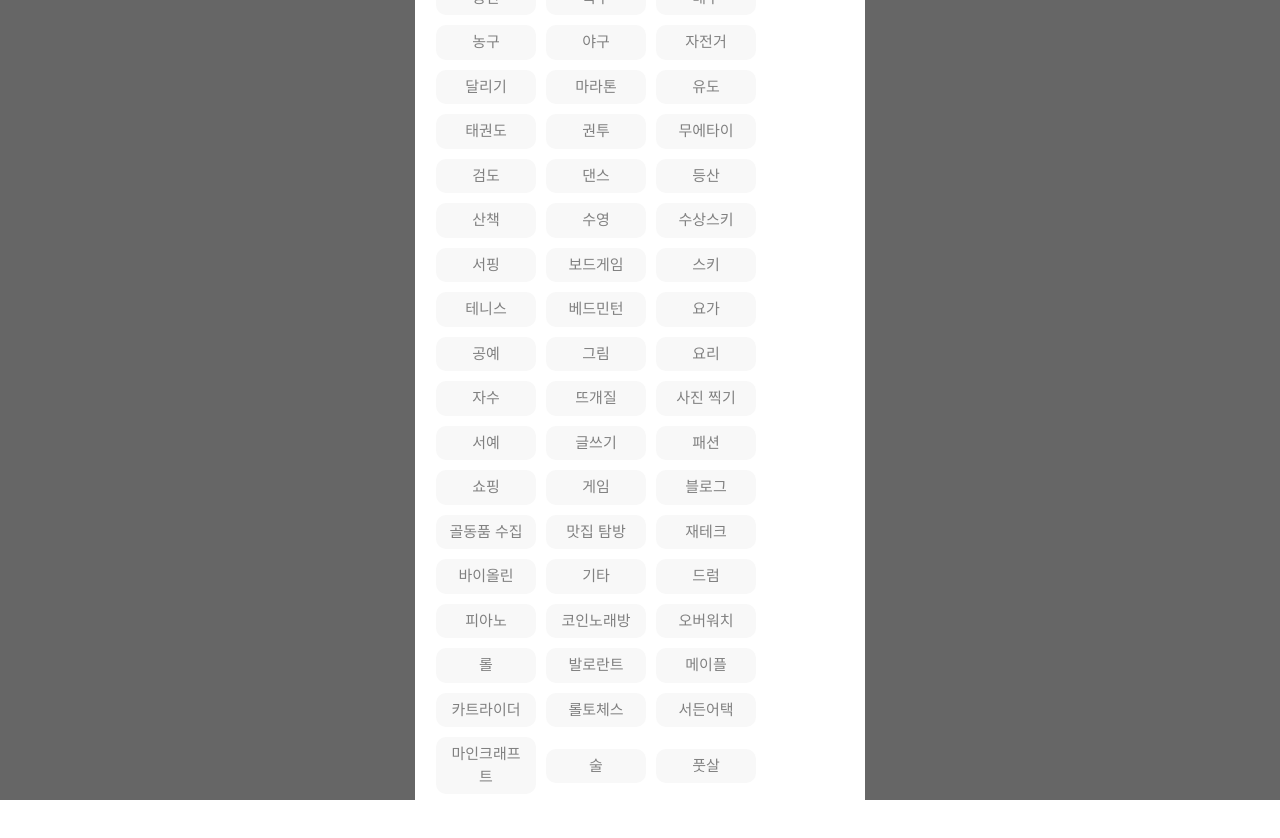
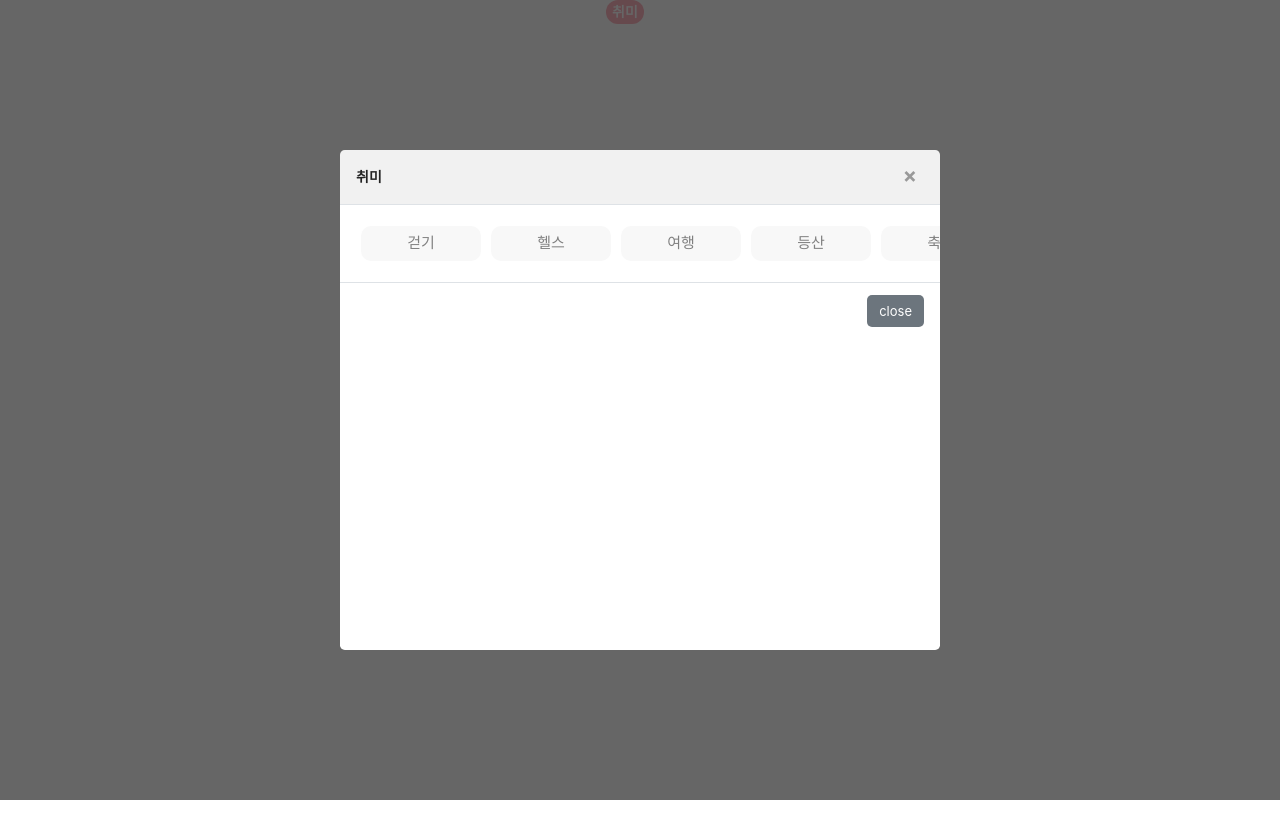
Before and after one commit to team-doogeun/doogeun-dating-frontend, a React (Create React App) app in the folder client/: page /signup in a window 1280 px wide. Both pictures are taken after a click on the button "취미". Shown: the top 838 px of the page. Built offline with nearby package versions, Linux system fonts and the light colour scheme.

Commit message:
hobbyModal

```diff
--- a/client/src/components/views/NavBar/NavBar.js
+++ b/client/src/components/views/NavBar/NavBar.js
@@ -63,11 +63,13 @@ const ContentModalComponent = (props) => {
 
   const openModal = () => {
     setModalOpen(true);
+    document.body.style.overflow = 'hidden';
     console.log(modalOpen);
   };
 
   const closeModal = () => {
     setModalOpen(false);
+    document.body.style.overflow = 'unset';
   };
 
   return (
--- a/client/src/components/views/SignInPage/SignInModal.css
+++ b/client/src/components/views/SignInPage/SignInModal.css
@@ -14,14 +14,16 @@
   border: 0;
 }
 .modal > section {
-  width: 90%;
-  max-width: 450px;
+  min-width: 300px;
+  max-width: 600px;
+  height: 500px;
+  overflow: auto;
   margin: 0 auto;
   border-radius: 0.3rem;
   background-color: #fff;
   /* 팝업이 열릴때 스르륵 열리는 효과 */
   animation: modal-show 0.3s;
-  overflow: hidden;
+  justify-content: center;
 }
 .modal > section > header {
   position: relative;
--- a/client/src/components/views/smallComponent/HobbyButton.css
+++ b/client/src/components/views/smallComponent/HobbyButton.css
@@ -1,10 +1,18 @@
 .hobbyDataForm {
   width: 100%;
   height: auto;
+  display: flex;
+  flex-direction: row;
+}
+
+.buttonContainer {
+  margin: 0 auto;
+  white-space: normal;
+  position: relative;
 }
 
 .btn {
-  width: 100px;
+  width: 120px;
   color: gray;
   font-size: 15px;
   background-color: #f8f8f8;
--- a/client/src/components/views/smallComponent/HobbyButton.js
+++ b/client/src/components/views/smallComponent/HobbyButton.js
@@ -17,9 +17,11 @@ function HobbyButton() {
     <div className="hobbyDataForm">
       {data.map((item, idx) => {
         return (
-          <button value={idx} className={'btn' + (`${idx}` === btnActive ? 'clicked' : '')} onClick={toggleActive}>
-            {item.value}
-          </button>
+          <div className="buttonContainer">
+            <button value={idx} className={'btn' + (`${idx}` === btnActive ? 'clicked' : '')} onClick={toggleActive}>
+              {item.value}
+            </button>
+          </div>
         );
       })}
     </div>
```
